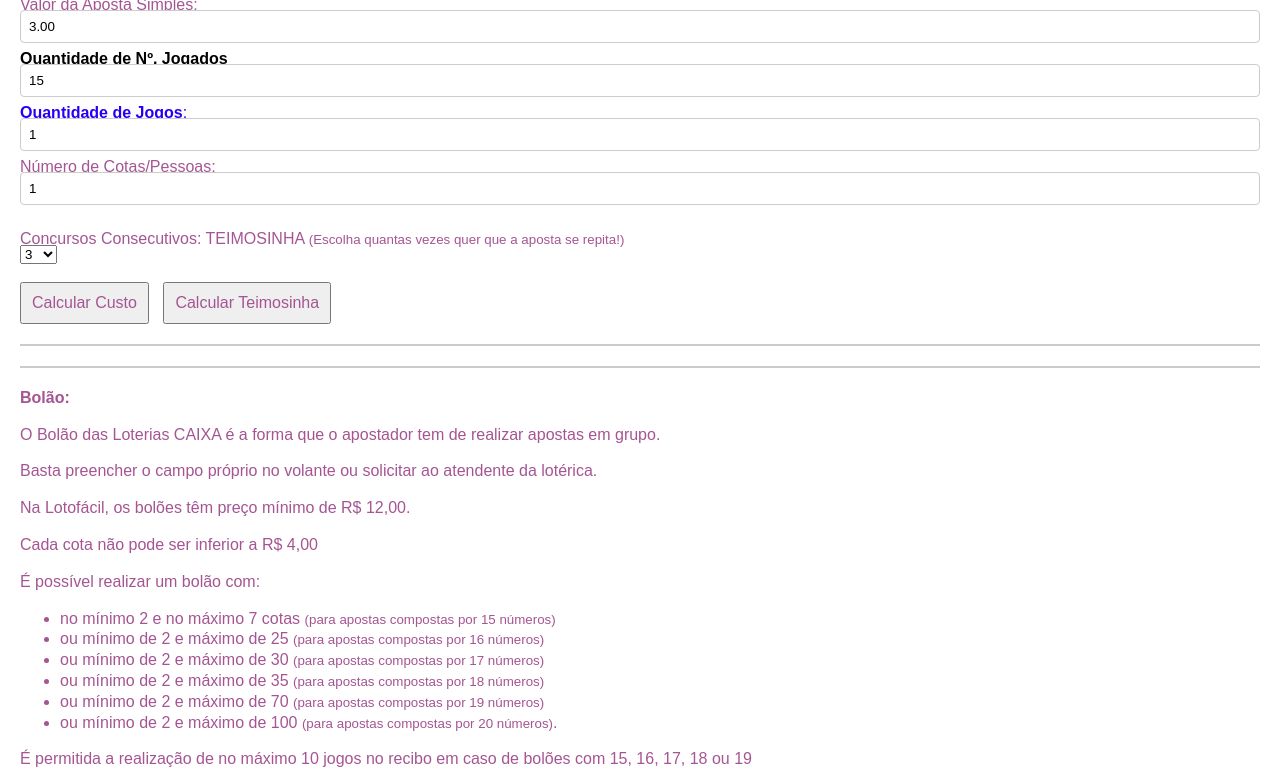
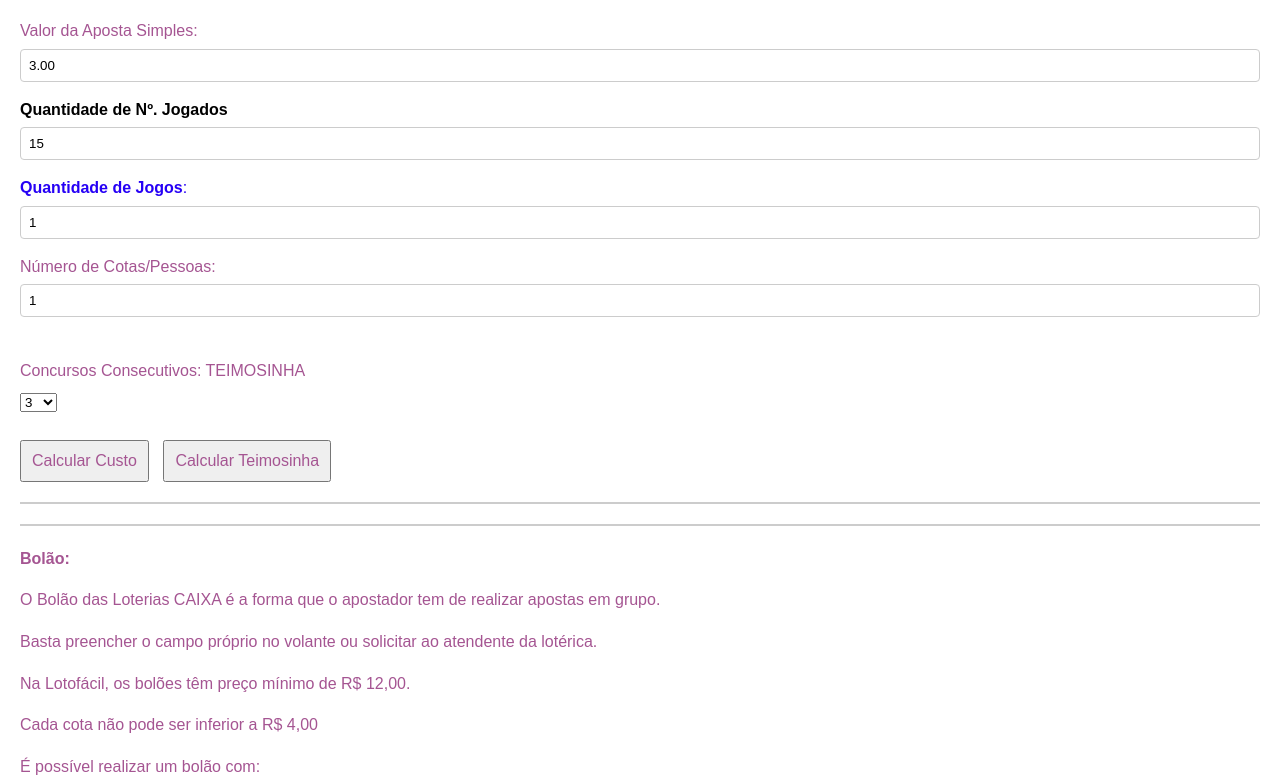
Before and after one commit to marciomaia2020/LotofacilCal, a plain HTML site: page index.html in a window 1280 px wide. Shown: the part 76-859 px from the top of the page. Drawn offline with Linux system fonts and the light colour scheme.

Commit message:
Adicionado o seletor, a propriedade e o valor em body line-height: 1.6;

```diff
--- a/css/styles.css
+++ b/css/styles.css
@@ -1,7 +1,9 @@
-Body {
+body {
     font-family: Arial, sans-serif;
     margin: 20px;
     color: #A55592;
+    line-height: 1.6;
+
 }
 #teimosinhaBtn {
     display: none; /* Ocultar o botão por padrão */
@@ -12,7 +14,6 @@ label {
     display: block;
     margin-top: 15px;
     margin-bottom: 5px;
-    line-height: 1px;
 }
 
 input[type="number"] {
@@ -87,7 +88,6 @@ tbody tr:nth-child(odd) {
     background-color: #f2f2f2;
 }
 .info{
-    line-height: 1.3;
     text-align: justify;
 }
 
--- a/index.html
+++ b/index.html
@@ -24,7 +24,7 @@
     <input type="number" id="cotas" min="1" value="1">
     <div id="error-cotas" class="error-message"></div><br />
 
-    <label for="concursosConsecutivos">Concursos Consecutivos: TEIMOSINHA <small>(Escolha quantas vezes quer que a aposta se repita!)</small></label>
+    <label for="concursosConsecutivos">Concursos Consecutivos: TEIMOSINHA </label>
         <select id="concursosConsecutivos">
         <option value="3">3</option>
         <option value="6">6</option>
```
